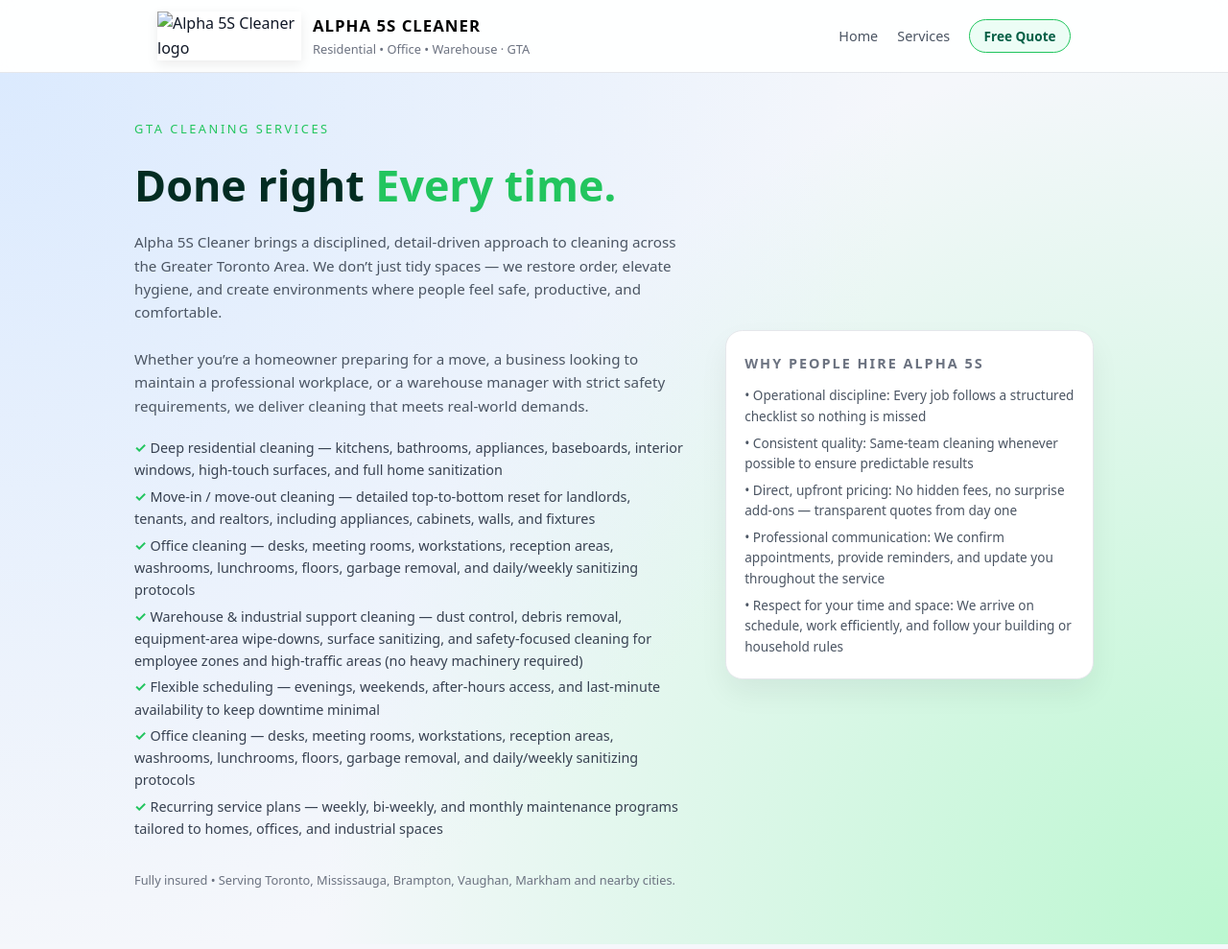
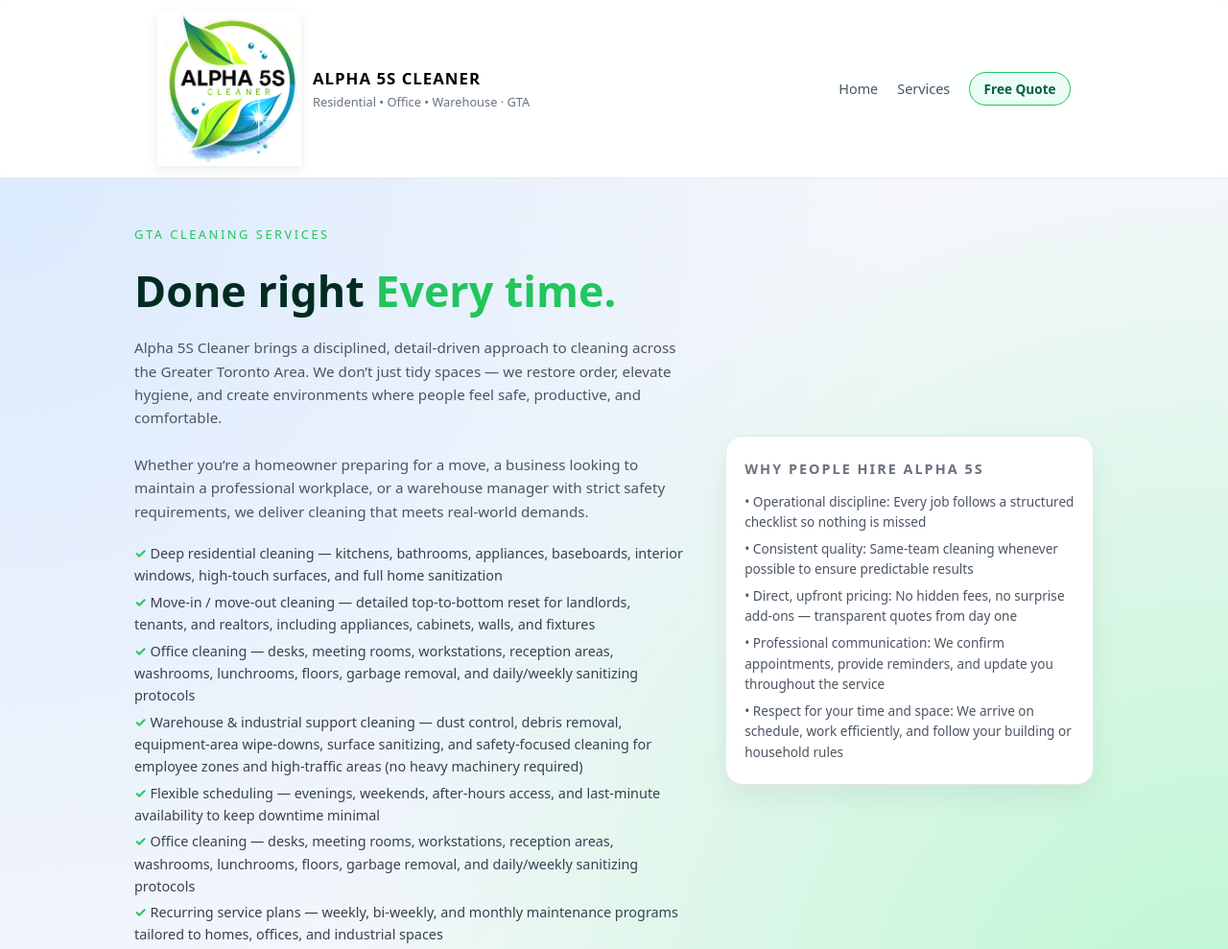
Before and after one commit to ramandeep04246k/alpha5s-cleaner, a plain HTML site: page index.html in a window 1280 px wide. Shown: the top 989 px of the page at 96% size. Drawn offline with Linux system fonts and the light colour scheme.

Commit message:
Update index.html

```diff
--- a/index.html
+++ b/index.html
@@ -632,7 +632,7 @@
   <div class="nav">
     <div class="brand">
       <div class="brand-logo">
-        <img src="images/alpha-5s-logo.png" alt="Alpha 5S Cleaner logo">
+        <img src="alpha-5s-logo.png" alt="Alpha 5S Cleaner logo">
       </div>
       <div class="brand-text">
         <div class="brand-name">Alpha 5S Cleaner</div>
```
